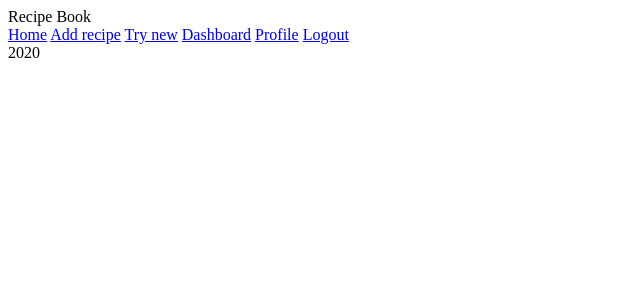
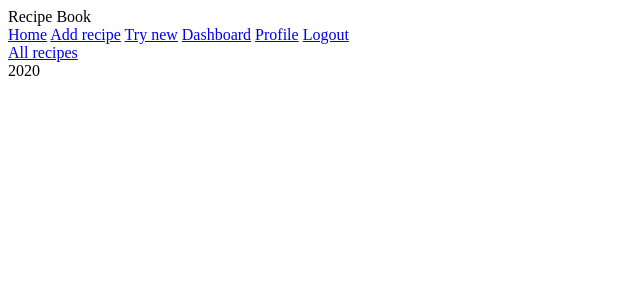
Before and after one commit to amitrofanova/recipes, a Flask app: template app/templates/index.html in a window 1280 px wide. Shown: the top 304 px of the page, without its empty margins (0-640 px from the left). Run offline with Flask 2, Linux system fonts and the light colour scheme; the template is opened without the code that fills it, so the values that code supplies are empty; the visitor is signed in with stand-in values (Sample User, id 1); data comes from the database, SQL or seed files in the repository; some libraries are stand-ins or nearby versions.

Commit message:
add "all recipes"

```diff
--- a/app/main/routes.py
+++ b/app/main/routes.py
@@ -54,10 +54,14 @@
     return render_template('recipe.html', recipe=recipe)
 
 
+@bp.route('/recipes', defaults={'dish_type_id': None})
 @bp.route('/recipes/<int:dish_type_id>')
 @login_required
 def recipes(dish_type_id):
-    recipes = Recipe.query.filter_by(user_id=current_user.id).filter_by(dish_type_id=dish_type_id).all()
+    if dish_type_id:
+        recipes = Recipe.query.filter_by(user_id=current_user.id).filter_by(dish_type_id=dish_type_id).all()
+    else:
+        recipes = Recipe.query.filter_by(user_id=current_user.id).all()
 
     return render_template('recipes.html', recipes=recipes)
 
--- a/app/templates/index.html
+++ b/app/templates/index.html
@@ -1,14 +1,12 @@
 {% extends "base.html" %}
 
 {% block content %}
-<!--    <h1>Hi, {{ current_user.username }}!</h1>-->
     <div class="recipe__wrapper">
-        <!-- {% for recipe in recipes %}
-            {% include '_recipe__preview.html' %}
-        {% endfor %} -->
         {% for type in dish_types %}
-
             {% include '_dish-type__preview.html' %}
         {% endfor %}
     </div>
+    <div class="justify-content_center">
+        <a href="{{ url_for('main.recipes', recipes=recipes) }}" class="button modify-recipe-btn">All recipes</a>
+    </div>
 {% endblock %}
```
